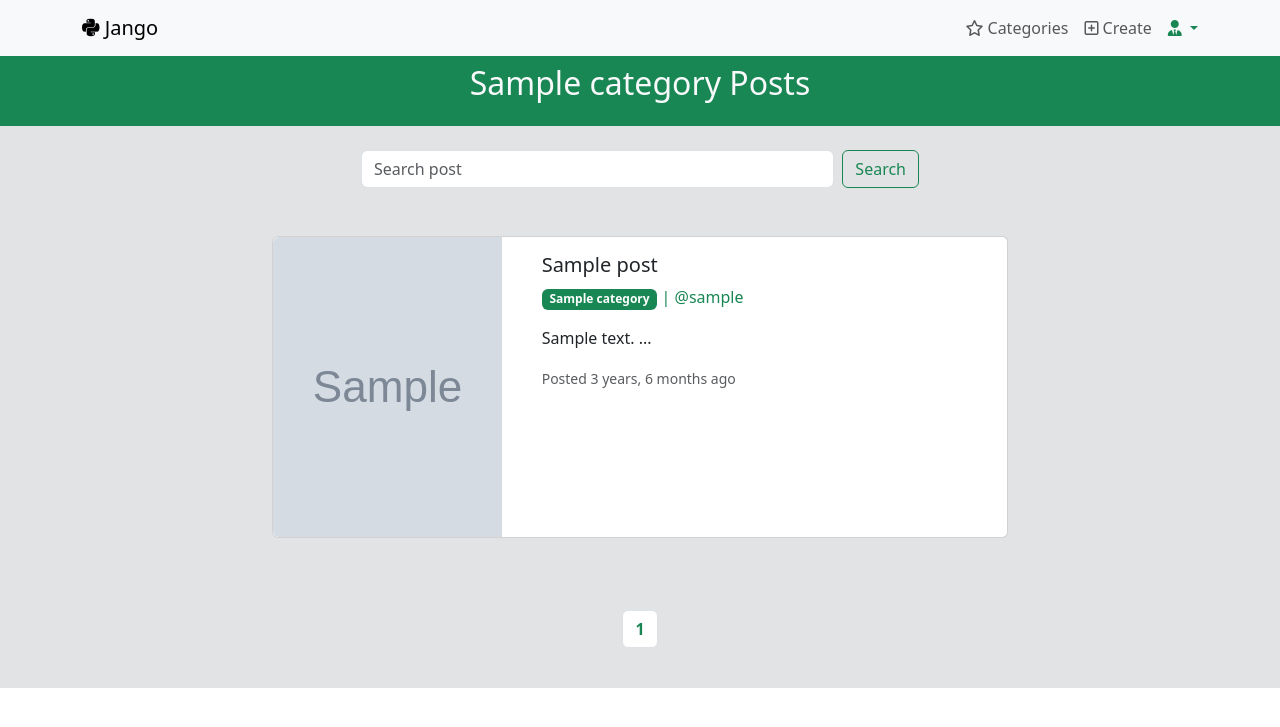
After one commit to eradix/jango, a Django app: a page that uses templates/base.html in a window 1280 px wide. The commit adds this page. Shown: the top 727 px of the page. Run offline with Django 4.2, Linux system fonts and the light colour scheme; tables that the repository leaves empty hold one stand-in row (values such as "Sample post"); grey boxes marked "Sample" are stand-in pictures.

Commit message:
add categories page and category_post page

```diff
--- a/blogs/urls.py
+++ b/blogs/urls.py
@@ -8,4 +8,6 @@ urlpatterns = [
     path("post/create", views.create_post, name="create_post"),
     path("<int:id>/edit", views.update_post, name="update_post"),
     path("<int:id>/delete", views.destroy_post, name="delete_post"),
+    path("categories/", views.categories, name="categories"),
+    path("category/<str:name>", views.category_post, name="category_post")
 ]
--- a/blogs/views.py
+++ b/blogs/views.py
@@ -7,7 +7,6 @@ from django.contrib.auth.decorators import login_required
 from django.contrib import messages
 from django.contrib.auth.models import User
 from django.core.paginator import Paginator, EmptyPage
-from django.core.files.storage import FileSystemStorage
 import hashlib
 from PIL import Image
 
@@ -20,9 +19,9 @@ def index(request):
     search_form = SearchPostForm(request.GET)
 
     if search:
-       posts = Post.objects.filter(Q(title__icontains=search) | Q(body__icontains=search))
+       posts = Post.objects.filter(Q(title__icontains=search) | Q(body__icontains=search)).order_by('-created_at')
     else:
-      posts = Post.objects.all()
+      posts = Post.objects.all().order_by('-created_at')
 
     #pagination
     items_per_page = 10
@@ -168,3 +167,53 @@ def destroy_post(request,id):
   messages.success(request, "Post successfully deleted.")
 
   return redirect('index')
+
+#list all genres
+def categories(request):
+
+   categories = Category.objects.all().order_by("name")
+
+   context = {
+      'header' : 'All categories',
+      'categories' : categories
+   }
+   return render(request, 'categories.html', context)
+
+#all post by specific category
+def category_post(request, name):
+
+  category = get_object_or_404(Category, name=name)
+
+  search =  request.GET.get('q')
+
+  if search:
+    posts = category.post_set.filter(Q(title__icontains=search) | Q(body__icontains=search)).order_by('-created_at')
+  else:
+    posts = category.post_set.all().order_by('-created_at')
+
+  search_form = SearchPostForm(request.GET)
+
+  #pagination
+  items_per_page = 5
+
+  paginator = Paginator(posts, items_per_page)
+  page_number = request.GET.get('page') if 'page' in request.GET else 1
+
+  #form page links if has search
+  page_link = f"?q={search}&page=" if search is not None else "?page="
+
+  try:
+    posts = paginator.page(page_number)
+  except EmptyPage:
+    posts = None
+
+  context = {
+    'header' : category.name + " Posts ",
+    'posts': posts,
+    'category' : category,
+    'search_form' : search_form,
+    'search_q' : search,
+    'page_link' : page_link
+  }
+
+  return render(request, 'category_post.html', context)
--- a/templates/base.html
+++ b/templates/base.html
@@ -5,6 +5,7 @@
     <meta name="viewport" content="width=device-width, initial-scale=1">
     <title>Blogs | {% block title %}{% endblock title %}</title>
     <link href="https://cdn.jsdelivr.net/npm/bootstrap@5.3.0/dist/css/bootstrap.min.css" rel="stylesheet" integrity="sha384-9ndCyUaIbzAi2FUVXJi0CjmCapSmO7SnpJef0486qhLnuZ2cdeRhO02iuK6FUUVM" crossorigin="anonymous">
+    <link rel="stylesheet" href="https://cdnjs.cloudflare.com/ajax/libs/font-awesome/6.4.2/css/all.min.css" integrity="sha512-z3gLpd7yknf1YoNbCzqRKc4qyor8gaKU1qmn+CShxbuBusANI9QpRohGBreCFkKxLhei6S9CQXFEbbKuqLg0DA==" crossorigin="anonymous" referrerpolicy="no-referrer" />
   </head>
   <body>
     {% comment %} nav {% endcomment %}
@@ -13,24 +14,21 @@
           <button class="navbar-toggler" type="button" data-bs-toggle="collapse" data-bs-target="#navbarTogglerDemo03" aria-controls="navbarTogglerDemo03" aria-expanded="false" aria-label="Toggle navigation">
             <span class="navbar-toggler-icon"></span>
           </button>
-          <a class="navbar-brand" href="{% url 'index' %}">Jango</a>
+          <a class="navbar-brand" href="{% url 'index' %}"><i class="fa-brands fa-python"></i> Jango</a>
           <div class="collapse navbar-collapse" id="navbarTogglerDemo03">
-            <ul class="navbar-nav me-auto mb-2 mb-lg-0">
+            <ul class="navbar-nav ms-auto mb-2 mb-lg-0">
               <li class="nav-item">
-                <a class="nav-link active" aria-current="page" href="{% url 'index' %}">Home</a>
-              </li>
-              <li class="nav-item">
-                <a class="nav-link" href="#">Genres</a>
+                <a class="nav-link" href="{% url 'categories' %}"><i class="fa-regular fa-star"></i> Categories</a>
               </li>
               <li class="nav-item">
                 <a href="{% url 'create_post' %}" class="nav-link">
-                  New post
+                  <i class="fa-regular fa-square-plus"></i> Create
                 </a>
               </li>
             </ul>
-            <div class="d-flex">
+            <div class="d-flex ms-2">
               <div class=" dropdown">
-                <a class=" dropdown-toggle text-decoration-none text-success" href="#" role="button" data-bs-toggle="dropdown" aria-expanded="false">
+                <a class=" dropdown-toggle text-decoration-none text-success" href="#" role="button" data-bs-toggle="dropdown" aria-expanded="false"><i class="fa-solid fa-user-tie"></i>
                   {{ request.user.username }}
                 </a>
                 <ul class="dropdown-menu">
@@ -39,7 +37,7 @@
 
                   <form action="{% url 'logout_user' %}" method="post">
                     {% csrf_token %}
-                    <button class="dropdown-item btn btn-link">Logout</button>
+                    <button class="dropdown-item btn btn-link"><i class="fa-solid fa-arrow-right-from-bracket"></i> Logout</button>
                   </form>
 
                 </ul>
--- /dev/null
+++ b/templates/category_post.html
@@ -0,0 +1,90 @@
+{% extends 'base.html' %}
+
+    {% block title %} {{ category.name }} {% endblock title %}
+
+    {% block content %}
+        <div class="container">
+
+        <form class="d-flex col-lg-6 mx-auto" role="search" action="{% url 'category_post' category.name.lower %}">
+            {{ search_form }}
+            <button class="btn btn-outline-success" type="submit">Search</button>
+        </form>
+
+        {% if search_q %}
+
+            <div class="my-2">
+                <p>Search results for: '<span class="text-success">{{ search_q }}'</span></p>
+            </div>
+
+        {% endif %}
+
+
+        <div class="my-4 row row-cols-1 g-4">
+
+            <div class="col-lg-8 mx-auto">
+
+                {% if posts %}
+
+                    {% for post in posts %}
+
+                    <div class="col mb-5">
+                        <div class="card">
+                            <div class="row">
+                                <div class="col-md-4">
+                                    {% if post.post_image %}
+                                        <img src="{{ post.post_image.url }}" alt="{{ post.title }}" class="img-fluid rounded-start" style="height:300px; width:100%">
+                                    {% else %}
+                                        <img src="https://placehold.co/500x500/333/FFFFFF/png?text={{ post.title}}" alt="{{ post.title }}" class="img-fluid rounded-start">
+
+                                    {% endif %}
+                                </div>
+                                <div class="col-md-8">
+                                    <div class="card-body">
+                                        <h5 class="card-title">
+                                            <a href="{% url 'show_post' post.id %}" class="text-dark text-decoration-none">
+                                                {{ post.title }}
+                                            </a>
+                                        </h5>
+                                        <p class="card-text text-success"><a href="{% url 'category_post' post.category.name.lower %}"><span class="badge bg-success block">{{ post.category.name }} </span></a> | @{{ post.user.username }}</p>
+                                        <p class="card-text">{{ post.body|slice:":100" }} ...</p>
+                                        <p class="card-text"><small class="text-body-secondary">Posted {{post.created_at|timesince}} ago</small></p>
+                                    </div>
+                                </div>
+                            </div>
+                        </div>
+                    </div>
+
+                    {% endfor %}
+
+                {% else %}
+
+                        <p>No post found</p>
+
+                {% endif %}
+            </div>
+
+        </div>
+
+        <div class="mb-3">
+            <nav aria-label="Page navigation example">
+                <ul class="pagination justify-content-center">
+                    {% if posts.has_previous %}
+                        <li class="page-item"><a class="page-link text-dark" href="{{ page_link }}1">&laquo; First</a></li>
+                        <li class="page-item"><a class="page-link text-dark" a href="{{ page_link }}{{ posts.previous_page_number }}">Previous</a></li>
+                    {% endif %}
+
+                    {% if posts %}
+                        <li class="page-item"><span class="page-link text-success fw-bold">{{posts.number}}</span></li>
+                    {% endif %}
+
+                    {% if posts.has_next %}
+                        <li class="page-item"><a class="page-link text-dark" a href="{{ page_link }}{{ posts.next_page_number }}">Next</a></li>
+                        <li class="page-item"><a class="page-link text-dark" href="{{ page_link }}{{ posts.paginator.num_pages }}">Last &raquo;</a></li>
+                    {% endif %}
+                </ul>
+              </nav>
+        </div>
+
+        </div>
+
+    {% endblock %}
--- a/templates/index.html
+++ b/templates/index.html
@@ -59,9 +59,9 @@
                                         {{ post.title }}
                                     </a>
                                 </h5>
-                                <p class="card-text text-success"><span class="badge bg-success block">{{ post.category.name }} </span> | @{{ post.user.username }}</p>
+                                <p class="card-text text-success"><a href="{% url 'category_post' post.category.name.lower %}"><span class="badge bg-success block">{{ post.category.name }} </span></a> | @{{ post.user.username }}</p>
                                 <p class="card-text">{{ post.body|slice:":100" }} ...</p>
-                                <p class="card-text"><small class="text-body-secondary">Last updated 3 mins ago</small></p>
+                                <p class="card-text"><small class="text-body-secondary">Posted {{post.created_at|timesince}} ago</small></p>
                             </div>
                         </div>
                     </div>
--- a/templates/show_post.html
+++ b/templates/show_post.html
@@ -41,9 +41,9 @@
                         {% endif %}
                     <div class="card-body">
                     <h5 class="card-title">{{ post.title }}</h5>
-                    <p class="card-text"><span class="badge bg-success block">{{ post.category.name }} </span> | @{{ post.user.username }}</p>
+                    <p class="card-text text-success"><a href="{% url 'category_post' post.category.name.lower %}"><span class="badge bg-success block">{{ post.category.name }} </span></a> | @{{ post.user.username }}</p>
                     <p class="card-text">{{ post.body }}</p>
-                    <p class="card-text"><small class="text-body-secondary">{{ post.created_at }}</small></p>
+                    <p class="card-text"><small class="text-body-secondary">Posted {{post.created_at|timesince}} ago</small></p>
 
                     {% if request.user.id == post.user.id or request.user.is_superuser  %}
 
```
Also changed, not shown: templates/categories.html (added, +50 -0 lines).
